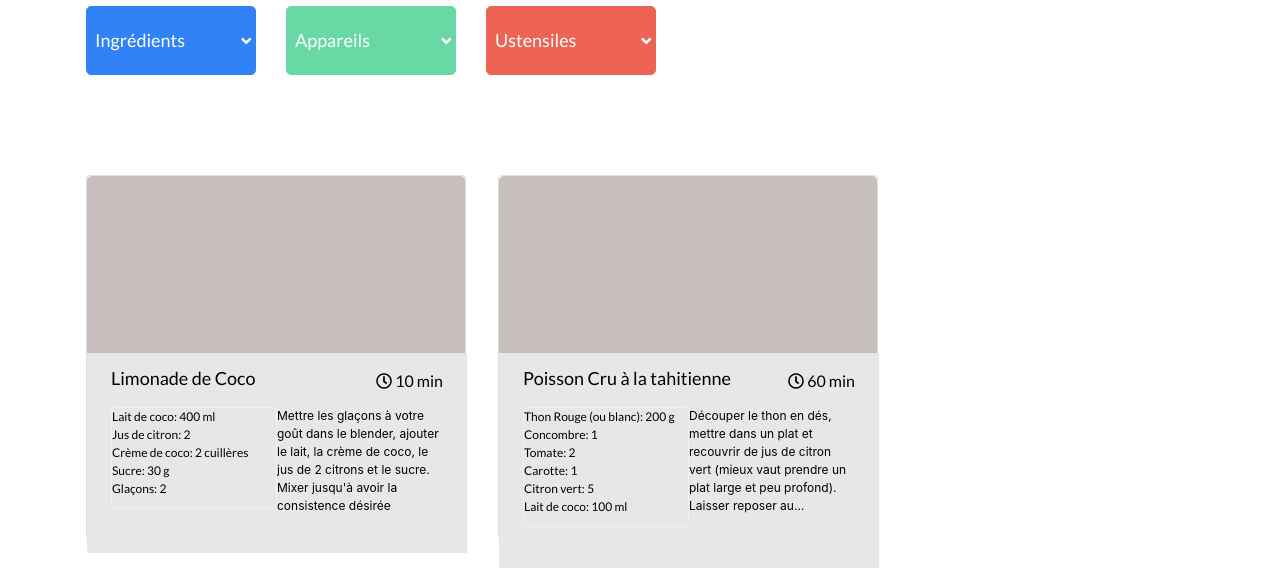
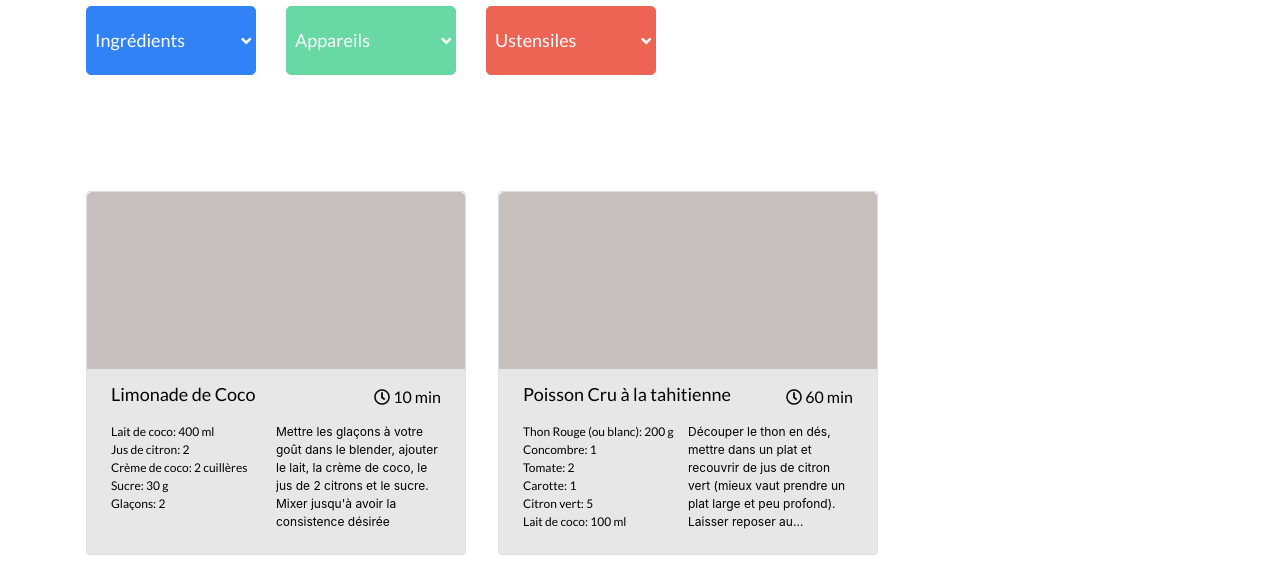
Before and after one commit to denis-farkas/DenisFarkas_7_15012022, a website: page index.html in a window 1280 px wide. Shown: the part 192-760 px from the top of the page. Drawn offline with nearby package versions, Linux system fonts and the light colour scheme.

Commit message:
format card

```diff
--- a/css/style.css
+++ b/css/style.css
@@ -100,7 +100,6 @@ ul {
   padding: 0;
   padding-bottom: 10px;
   max-height: 360px;
-  border: 1px solid rgba(255, 255, 255, 0.4);
   border-radius: 5px;
 }
 
@@ -192,7 +191,7 @@ ul {
 .suggestions.appliance,
 .suggestions.ustensil {
   position: relative;
-  top: -1%;
+  top: -2%;
   left: 0;
   right: 0;
   color: #fff;
@@ -235,13 +234,14 @@ ul {
 .card {
   width: 380px;
   height: 364px;
-  margin: 1rem 1rem;
+  margin: 2rem 1rem;
 }
 
 .card-body {
-  width: 380px;
-  height: 300px;
+  width: 100%;
   background-color: #e7e7e7;
+  height: 50%;
+  overflow-y: hidden;
 }
 
 .heading {
```
